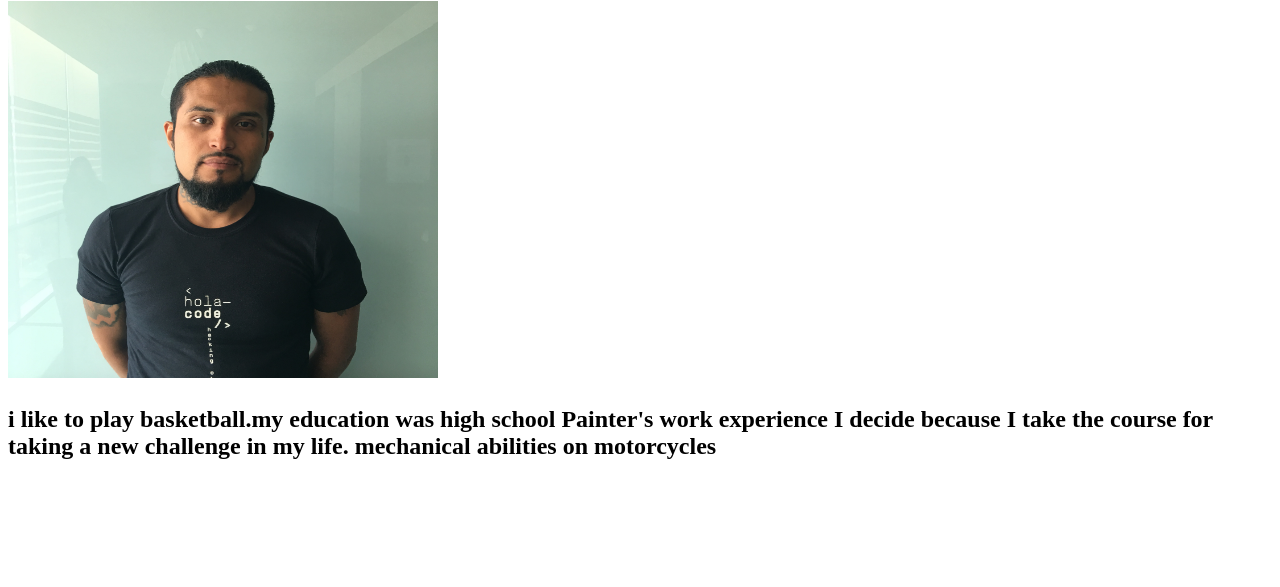
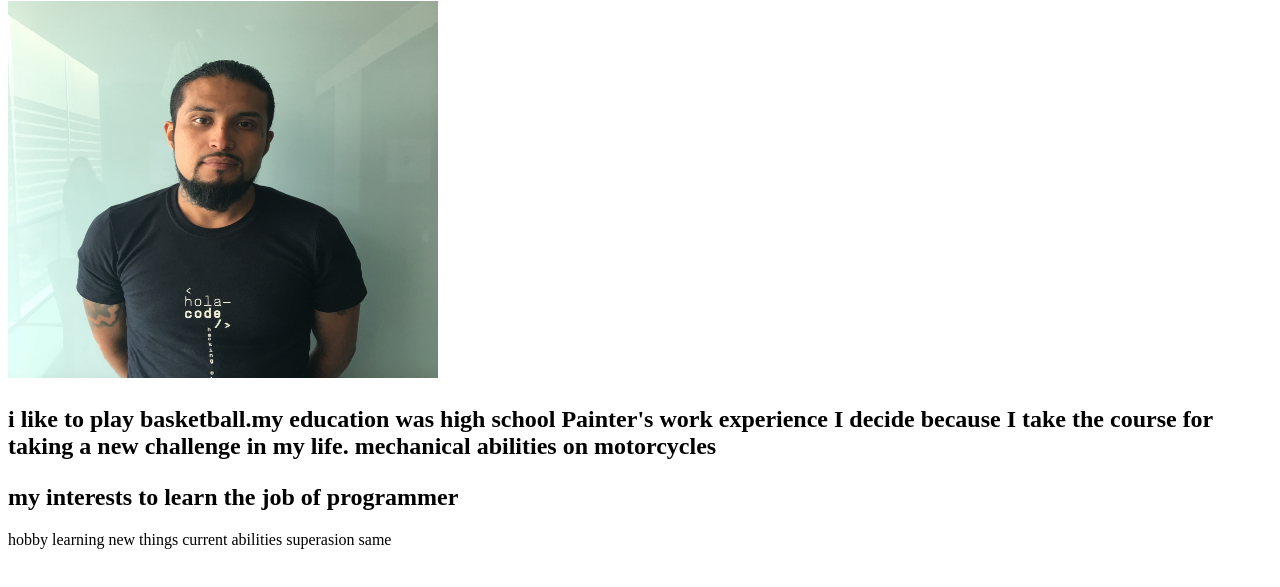
Before and after one commit to facerr/facerr.github.io, a plain HTML site: page my-first-webpage.html in a window 1280 px wide. Shown: the part 79-666 px from the top of the page. Drawn offline with Linux system fonts and the light colour scheme.

```diff
--- a/my-first-webpage.html
+++ b/my-first-webpage.html
@@ -12,8 +12,10 @@
   </p>
 
   <body background="google.jpg">
-
+    <h2>my interests to learn the job of programmer
+</h2> hobby learning new things current abilities superasion same
 
   </body>
 
+
 </html>
```
